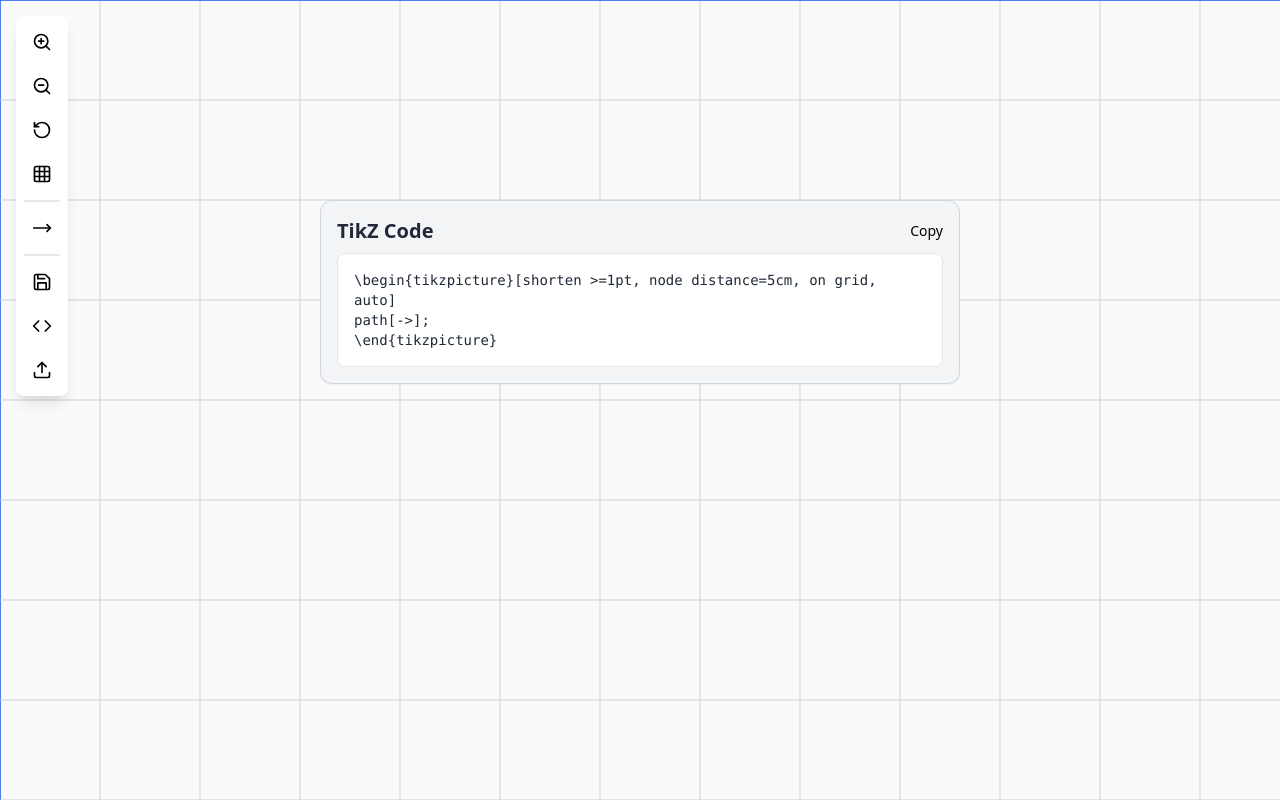
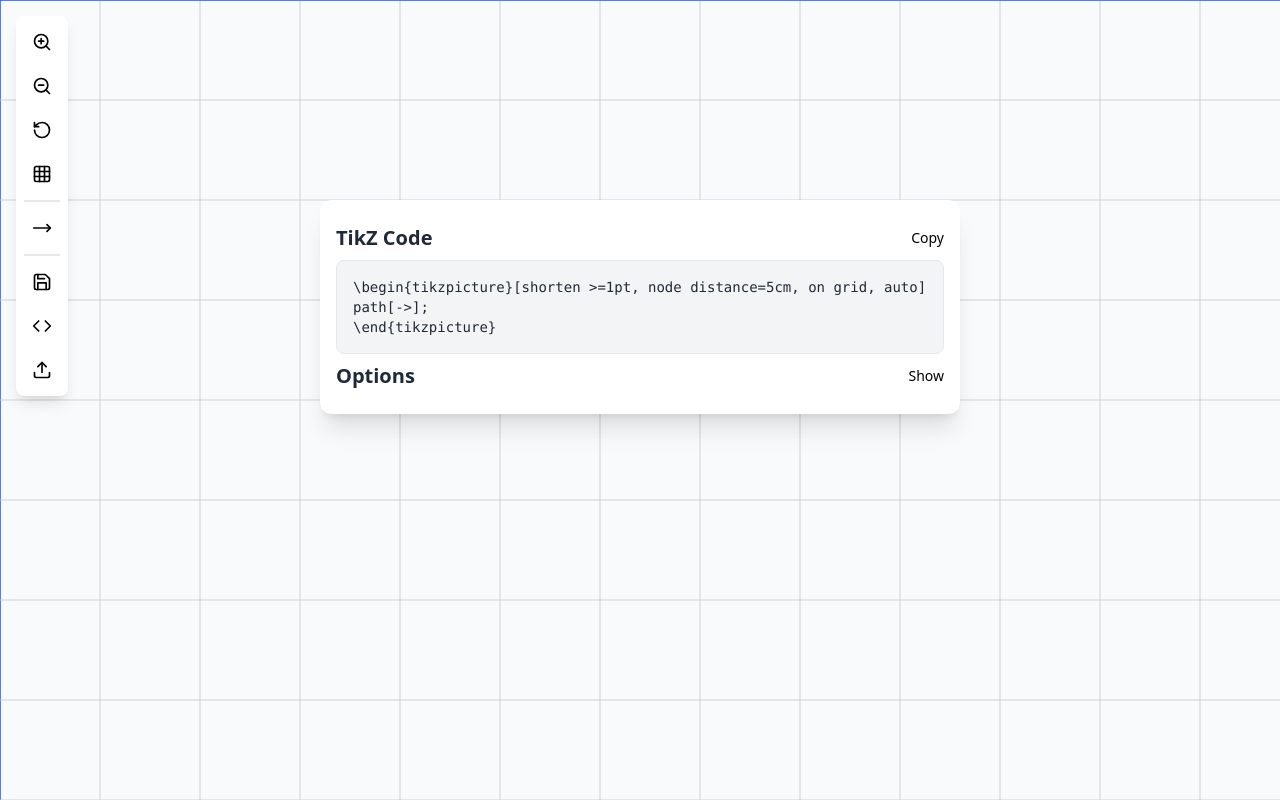
Before and after one commit to fengjia-guo/AutomataSketchpad, a React (Vite) app: page / in a window 1280 px wide. Both pictures are taken after a click on the button 42 px from the left and 326 px from the top of the page. Built offline with nearby package versions, Linux system fonts and the light colour scheme.

Commit message:
feat: add node label options in tikz code

```diff
--- a/src/components/TikzExporter.tsx
+++ b/src/components/TikzExporter.tsx
@@ -1,10 +1,12 @@
 import React, { useState } from "react";
 import { AutomataGraph } from "./InfiniteBoard";
-import { getTikzFromAutomata } from "./tikz";
+import { getTikzFromAutomata, MapOption } from "./tikz";
 
 export const TikzExporter: React.FC<AutomataGraph> = ({states, transitions}) => {
   const [copied, setCopied] = useState(false);
-  const tikzCode = getTikzFromAutomata(states, transitions);
+  const [option, setOption] = useState<MapOption>("rearrange");
+  const [showOptions, setShowOptions] = useState(false);
+  const tikzCode = getTikzFromAutomata(states, transitions, option);
 
   const handleCopy = async () => {
     await navigator.clipboard.writeText(tikzCode);
@@ -12,18 +14,41 @@ export const TikzExporter: React.FC<AutomataGraph> = ({states, transitions}) =>
     setTimeout(() => setCopied(false), 1500);
   };
 
+  const optionPanel = <div className="flex justify-between">
+    <text className="text-sm"> Node Labels </text>
+    <select
+      value={option.toString()}
+      onChange={(e) => {
+        const v = e.target.value;
+        if (v === "identity" || v === "rearrange") setOption(v);
+        else setOption(parseInt(v));
+      }}
+      className="text-sm bg-gray-100"
+    >
+      <option value="rearrange"> rename </option>
+      <option value="identity"> uuid </option>
+      <option value="6"> {"uuid(6 digits)"} </option>
+    </select>
+  </div>
+
   return (
-    <div className="p-4 rounded-xl bg-gray-100 border border-gray-300 shadow-sm max-w-3xl mx-auto">
-      <div className="flex justify-between items-center mb-2">
+    <div className="p-4 rounded-xl bg-white shadow-xl max-w-3xl mx-auto">
+      <div className="flex justify-between items-center mb-2 mt-2">
         <h2 className="text-xl font-semibold text-gray-800">TikZ Code</h2>
         <button onClick={handleCopy} className="text-sm">
           {copied ? "Copied!" : "Copy"}
         </button>
       </div>
-
-      <pre className="bg-white text-sm text-gray-800 font-mono p-4 rounded-lg overflow-auto whitespace-pre-wrap max-h-[400px] border">
+      <pre className="bg-gray-100 text-sm text-gray-800 font-mono p-4 rounded-lg overflow-auto whitespace-pre-wrap max-h-[400px] border">
         {tikzCode}
       </pre>
+      <div className="flex justify-between items-center mb-2 mt-2">
+        <h2 className="text-xl font-semibold text-gray-800"> Options</h2>
+        <button onClick={() => setShowOptions(prev => !prev)} className="text-sm">
+          {showOptions ? "Hide" : "Show"}
+        </button>
+      </div>
+      { showOptions && optionPanel}
     </div>
   );
 };
--- a/src/components/tikz.ts
+++ b/src/components/tikz.ts
@@ -1,12 +1,13 @@
-import { AutomataGraph } from "./InfiniteBoard";
 import { StateProps } from "./State";
 import { TransitionProps } from "./Transition";
+
+export type MapOption = number | "identity" | "rearrange";
 
 export const getTikzStateType = (prop: StateProps) => {
   return prop.isAccepting ? `state, accepting` : `state`
 }
 
-export const getIDMap = (states: Record<string, StateProps>, option: number | "identity" | "rearrange") => {
+export const getIDMap = (states: Record<string, StateProps>, option: MapOption) => {
   let mapping: Record<string, string> = {};
   let i = 0;
   for (const key in states) {
@@ -54,7 +55,7 @@ export const getTikzPaths = (transitions: Record<string, TransitionProps>, mappi
   return paths;
 }
 
-export const getTikzFromAutomata = (states: Record<string, StateProps>, transitions: Record<string, TransitionProps>, option: number | "identity" | "rearrange" = "rearrange") => {
+export const getTikzFromAutomata = (states: Record<string, StateProps>, transitions: Record<string, TransitionProps>, option: MapOption = "rearrange") => {
   const mapping = getIDMap(states, option);
   const header = "\\begin{tikzpicture}[shorten >=1pt, node distance=5cm, on grid, auto]\n";
   const footer = "\\end{tikzpicture}";
```
